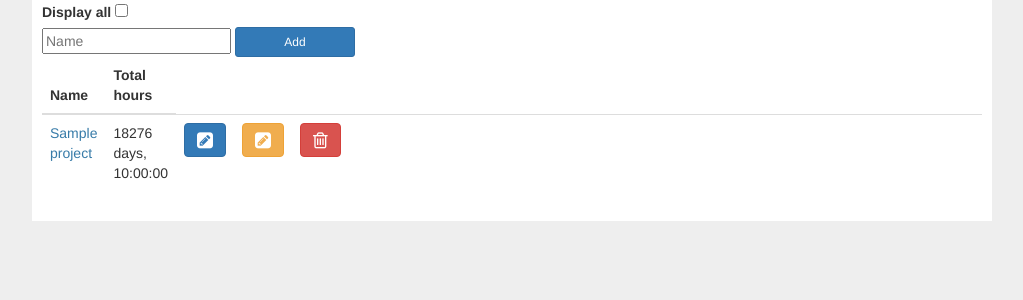
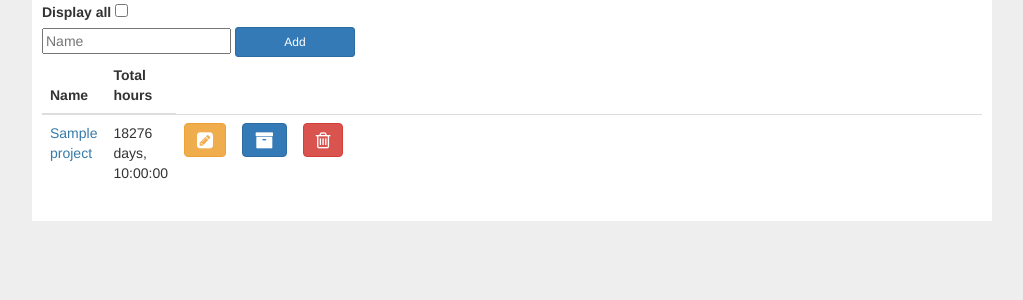
Before and after one commit to YaShock/Produsys, a Flask app: page /projects/ in a window 1280 px wide. Shown: the part 135-435 px from the top of the page, without its empty margins (128-1151 px from the left). Run offline with Flask 2, Linux system fonts and the light colour scheme; the visitor is signed in with stand-in values (Sample User, id 1); tables that the repository leaves empty hold one stand-in row (values such as "Sample post"); some libraries are stand-ins or nearby versions.

Commit message:
Fix archive icon

```diff
--- a/produsys/templates/projects/index.html
+++ b/produsys/templates/projects/index.html
@@ -36,29 +36,29 @@
         {{ project.total_duration_str }}
       </td>
       <td>
+        <form class="form-inline" action="{{ url_for('projects.edit', project_id=project.id) }}" method="get">
+          <input type="hidden" class="filterValue" name="displayArchived" value="{{ display_archived }}" />
+          <button type="submit" class="btn btn-warning">
+            <i class="fa fa-pencil-square fa-lg"></i>
+          </button>
+        </form>
+      </td>
+      <td>
         {% if not project.archived %}
           <form class="form-inline" action="{{ url_for('projects.archive', project_id=project.id) }}" method="post">
             <input type="hidden" class="filterValue" name="displayArchived" value="{{ display_archived }}" />
             <button type="submit" class="btn btn-primary">
-              <i class="fa fa-pencil-square fa-lg"></i>
+              <i class="fa fa-archive fa-lg"></i>
             </button>
           </form>
         {% else %}
           <form class="form-inline" action="{{ url_for('projects.unarchive', project_id=project.id) }}" method="post">
             <input type="hidden" class="filterValue" name="displayArchived" value="{{ display_archived }}" />
             <button type="submit" class="btn btn-primary">
-              <i class="fa fa-pencil-square fa-lg"></i>
+              <i class="fa fa-archive fa-lg"></i>
             </button>
           </form>
         {% endif %}
-      </td>
-      <td>
-        <form class="form-inline" action="{{ url_for('projects.edit', project_id=project.id) }}" method="get">
-          <input type="hidden" class="filterValue" name="displayArchived" value="{{ display_archived }}" />
-          <button type="submit" class="btn btn-warning">
-            <i class="fa fa-pencil-square fa-lg"></i>
-          </button>
-        </form>
       </td>
       <td>
         <form class="form-inline" action="{{ url_for('projects.delete', project_id=project.id) }}" method="post">
```
